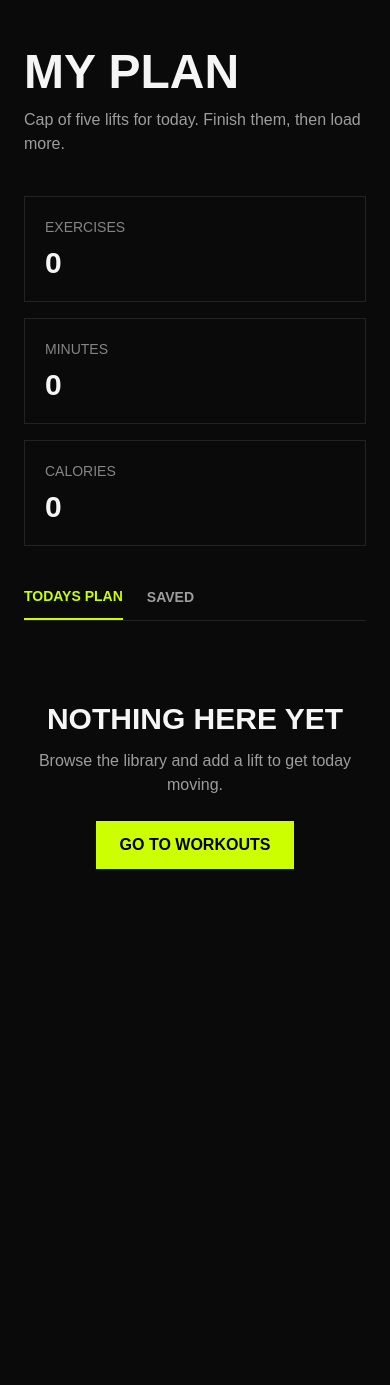
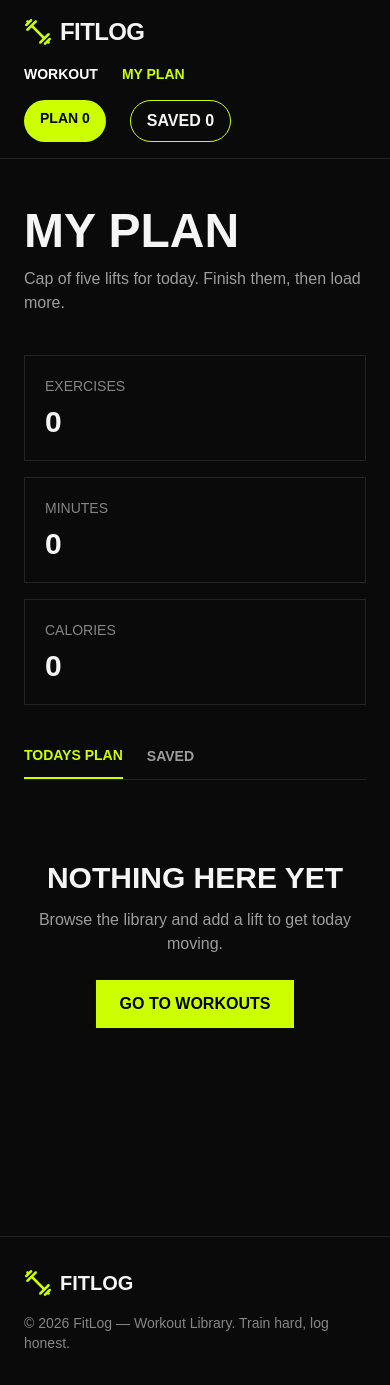
Before and after one commit to mfaysalbd22/nextjs, a Next.js app: page /my-plan in a window 390 px wide. Before the commit the page ends 997 px from the top, so only its background shows below. Built offline with nearby package versions, Linux system fonts and the light colour scheme.

Commit message:
Completed responsive layout and workout plan actions

```diff
--- /dev/null
+++ b/app/components/footer.tsx
@@ -0,0 +1,27 @@
+
+
+
+
+export default function Footer() {
+  return (
+    <footer className="mt-20 border-t border-white/10 px-6 py-8">
+<div className="flex flex-col gap-4 md:flex-row md:items-center md:justify-between">
+        <div className="flex items-center gap-2">
+          <img
+            src="/logo.png"
+            alt="FitLog logo"
+            className="h-7 w-7"
+          />
+          <span className="text-xl font-black">
+            FITLOG
+          </span>
+        </div>
+
+        <p className="text-sm text-white/50">
+          © 2026 FitLog — Workout Library. Train hard, log honest.
+        </p>
+
+      </div>
+    </footer>
+  );
+}
--- a/app/components/navbar.tsx
+++ b/app/components/navbar.tsx
@@ -1,6 +1,7 @@
 
 
 "use client";
+import { useEffect, useState } from "react";
 import Link from "next/link";
 import Image from "next/image";
 import {usePathname} from "next/navigation";
@@ -8,9 +9,41 @@ import {usePathname} from "next/navigation";
 
 export default function Navbar(){
     const pathname = usePathname ();
+
+
+
+
+
+    const [planCount, setPlanCount] = useState(0);
+const [savedCount, setSavedCount] = useState(0);
+
+useEffect(() => {
+  function updateCounts() {
+    const plan = JSON.parse(
+      localStorage.getItem("fitlog-plan") || "[]"
+    );
+
+    const saved = JSON.parse(
+      localStorage.getItem("fitlog-saved") || "[]"
+    );
+
+    setPlanCount(plan.length);
+    setSavedCount(saved.length);
+  }
+
+  updateCounts();
+
+  window.addEventListener("fitlog-updated", updateCounts);
+
+  return () => {
+    window.removeEventListener("fitlog-updated", updateCounts);
+  };
+}, []);
+
+
+
     return (
-        <nav className="flex justify-between items-center px-6 py-4 border-b border-white/10">
-
+<nav className="flex flex-col gap-4 border-b border-white/10 px-6 py-4 md:flex-row md:items-center md:justify-between">
 
         <div className="flex items-center gap-2">
 
@@ -34,23 +67,27 @@ export default function Navbar(){
             ${pathname === "/" ? "text-[#ccff00]" : "text-white"}`}>
                 WORKOUT</Link>
 
-          <Link href="/my-plan"
-          className={`text-sm font-bold
-          pathname === "/my-plan" ? "text-[#ccff00]" :  "text-white"}`}> MY PLAN</Link>
+         <Link
+  href="/my-plan"
+  className={`text-sm font-bold ${
+    pathname === "/my-plan" ? "text-[#ccff00]" : "text-white"
+  }`}
+>
+  MY PLAN
+</Link>
+
           </div>
-
-
 
           <div className="flex gap-6">
              <Link
               href="/my-plan"
               className="rounded-full bg-[#ccff00] px-4 py-2 text-sm font-bold font-bold text-black">
-                PLAN 0</Link>
+                 PLAN {planCount}</Link>
 
          <Link
              href="/my-plan"
              className="rounded-full border border-[#ccff00] px-4 py-2 font-bold">
-                SAVED 0
+                SAVED {savedCount}
             </Link>
            </div>
 
--- a/app/layout.tsx
+++ b/app/layout.tsx
@@ -1,6 +1,8 @@
 import type { Metadata } from "next";
+import Footer from "./components/footer";
 import { Geist, Geist_Mono } from "next/font/google";
 import "./globals.css";
+import Navbar from "./components/navbar";
 
 const geistSans = Geist({
   variable: "--font-geist-sans",
@@ -23,7 +25,13 @@ export default function RootLayout({ children }: LayoutProps<"/">) {
       lang="en"
       className={`${geistSans.variable} ${geistMono.variable} h-full antialiased`}
     >
-      <body className="min-h-full flex flex-col">{children}</body>
+      <body className="min-h-full flex flex-col">
+        <Navbar />
+
+        {children}
+
+        <Footer />
+      </body>
     </html>
   );
 }
--- a/app/my-plan/page.tsx
+++ b/app/my-plan/page.tsx
@@ -55,21 +55,32 @@ const [message, setMessage] = useState("");
   setPlan(updatedPlan);
   localStorage.setItem("fitlog-plan", JSON.stringify(updatedPlan));
   setMessage("Workout marked as done.");
-    //   setMessage("Workout marked as done.");
+  setMessage("Workout marked as done.");
+window.dispatchEvent(new Event("fitlog-updated"));
 
 }
 
 
 
+
 function removeWorkout(id: number) {
-  const updatedPlan = plan.filter((workout) => workout.id !== id);
-  setPlan(updatedPlan);
-  localStorage.setItem("fitlog-plan", JSON.stringify(updatedPlan));
- setMessage("Workout removed.");
+  if (activeTab === "plan") {
+    const updatedPlan = plan.filter((workout) => workout.id !== id);
 
-   const workouts = activeTab === "plan" ? plan : saved;
+    setPlan(updatedPlan);
+    localStorage.setItem("fitlog-plan", JSON.stringify(updatedPlan));
+  } else {
+    const updatedSaved = saved.filter((workout) => workout.id !== id);
+
+    setSaved(updatedSaved);
+    localStorage.setItem("fitlog-saved", JSON.stringify(updatedSaved));
+  }
+
   setMessage("Workout removed.");
+  window.dispatchEvent(new Event("fitlog-updated"));
 }
+
+
 
 
 
--- /dev/null
+++ b/app/not-found.tsx
@@ -0,0 +1,20 @@
+import Link from "next/link";
+
+export default function NotFound() {
+  return (
+    <main className="flex min-h-[60vh] flex-col items-center justify-center px-6 text-center">
+      <h1 className="text-6xl font-black">404</h1>
+
+      <p className="mt-4 text-white/60">
+        Workout not found.
+      </p>
+
+      <Link
+        href="/"
+        className="mt-6 bg-[#ccff00] px-6 py-3 font-bold text-black"
+      >
+        GO TO WORKOUTS
+      </Link>
+    </main>
+  );
+}
--- a/app/page.tsx
+++ b/app/page.tsx
@@ -3,7 +3,6 @@
 import { useEffect, useState } from "react";
 // import Image from "next/image";
 import Link from "next/link";
-import Navbar from "./components/navbar";
 
 type Workout = {
   id: number;
@@ -68,7 +67,6 @@ export default function Home() {
 
   return (
     <main>
-      <Navbar />
 
       {/* Hero */}
       <section className="px-6 py-16">
--- a/app/workout/[id]/page.tsx
+++ b/app/workout/[id]/page.tsx
@@ -54,6 +54,7 @@ export default function WorkoutDetail() {
     if (!workout) return;
 
     const savedPlan = localStorage.getItem("fitlog-plan");
+    window.dispatchEvent(new Event("fitlog-updated"));
 
     const plan = savedPlan ? JSON.parse(savedPlan) : [];
 
@@ -93,6 +94,8 @@ export default function WorkoutDetail() {
     const updatedSaved = [...saved, workout];
 
     localStorage.setItem("fitlog-saved", JSON.stringify(updatedSaved));
+window.dispatchEvent(new Event("fitlog-updated"));
+
 
     setMessage("Saved for later.");
   }
```
